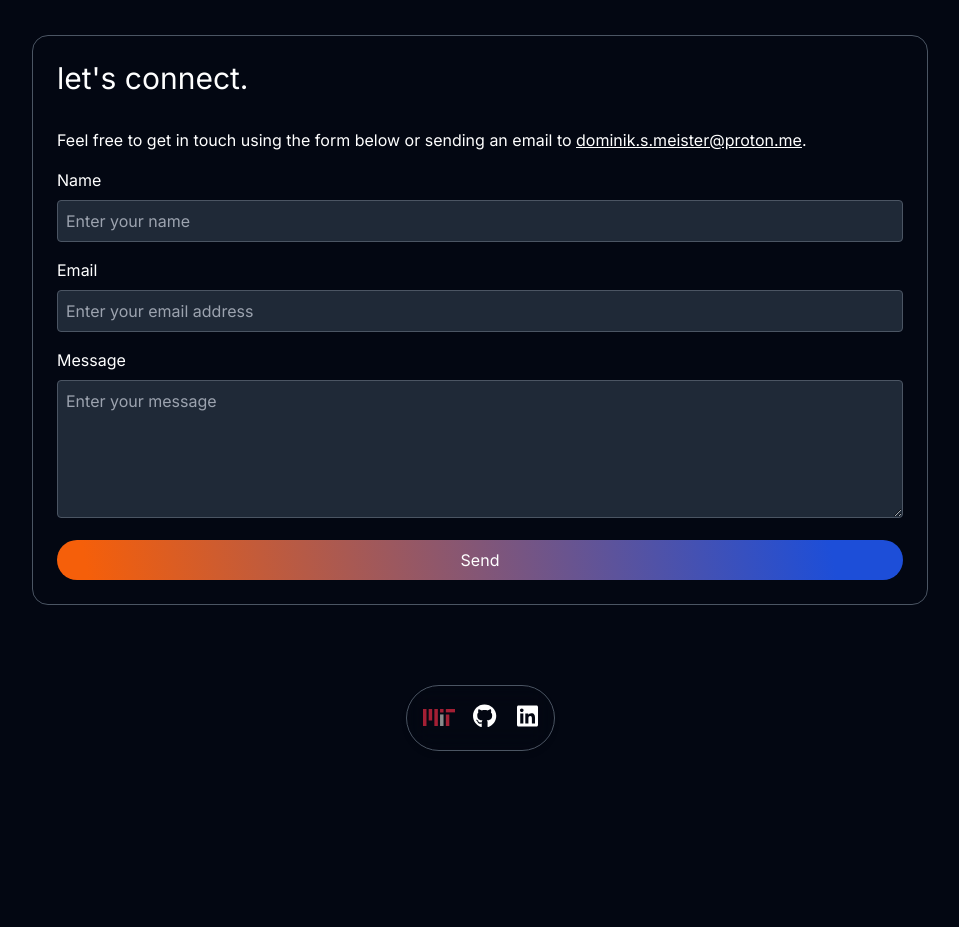
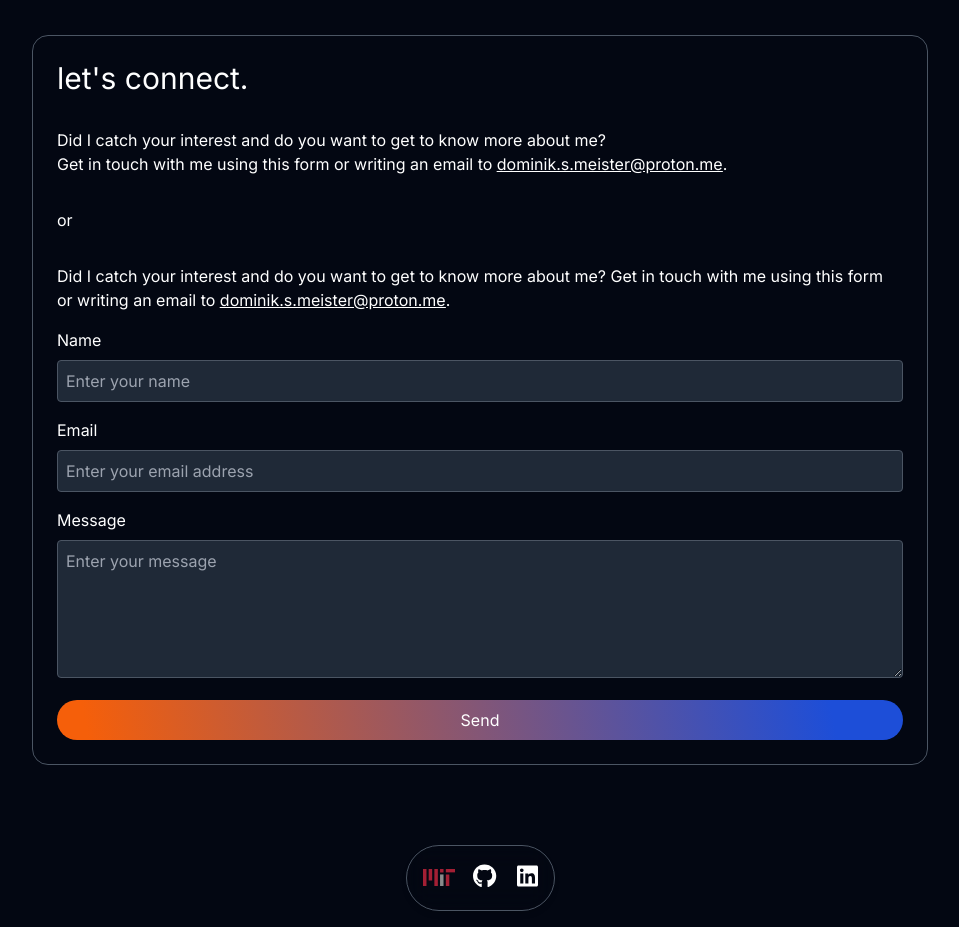
Before and after one commit to MinenMaster/personal-website-nextjs, a Next.js app: page / in a window 1280 px wide. Shown: the part 2600-3527 px from the top of the page, without its empty margins (160-1119 px from the left). Before the commit the page ends 3367 px from the top, so only its background shows below. Built offline with nearby package versions, Linux system fonts and the light colour scheme; no server answers.

Commit message:
updated content

```diff
--- a/app/page.tsx
+++ b/app/page.tsx
@@ -206,8 +206,21 @@ export default function Home() {
                 <section className="flex flex-col justify-center p-6 z-[1] border border-gray-600 rounded-2xl md:max-w-4xl lg:w-full mx-4">
                     <h2 className="text-3xl mb-4">let&apos;s connect.</h2>
                     <p>
-                        Feel free to get in touch using the form below or
-                        sending an email to{" "}
+                        Did I catch your interest and do you want to get to know
+                        more about me? <br /> Get in touch with me using this
+                        form or writing an email to{" "}
+                        <u>
+                            <a href="mailto:dominik.s.meister@proton.me">
+                                dominik.s.meister@proton.me
+                            </a>
+                        </u>
+                        .
+                    </p>
+                    <p>or</p>
+                    <p>
+                        Did I catch your interest and do you want to get to know
+                        more about me? Get in touch with me using this
+                        form or writing an email to{" "}
                         <u>
                             <a href="mailto:dominik.s.meister@proton.me">
                                 dominik.s.meister@proton.me
```
